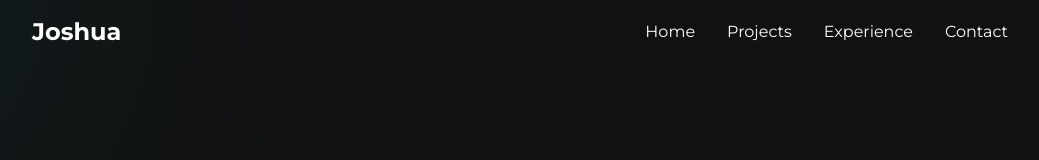
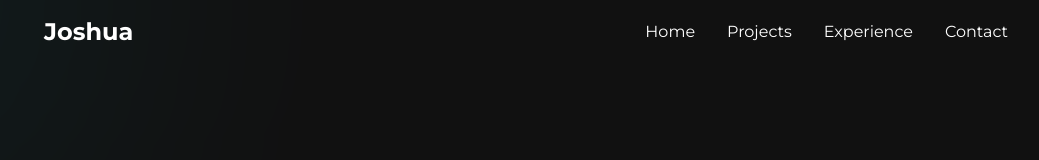
Before and after one commit to Jshgit-hub/Portfolio, a React (Vite) app: page / in a window 1280 px wide. Shown: the top 160 px of the page, without its empty margins (120-1159 px from the left). Built offline with nearby package versions, Linux system fonts and the light colour scheme.

Commit message:
FixlLogoMargin

```diff
--- a/src/components/Navbar.jsx
+++ b/src/components/Navbar.jsx
@@ -5,7 +5,7 @@
 
     return (
         <nav className="bg-brand font-montserrat text-white px-6 py-4 items-center flex justify-between relative">
-            <div className="text-2xl font-bold ">Joshua</div>
+            <div className="text-2xl font-bold mx-3 ">Joshua</div>
             <div className="hidden md:flex gap-8">
                 <a href="#home" className="hover:text-cyan-400 transition-colors">Home</a>
                 <a href="#projects" className="hover:text-cyan-400 transition-colors">Projects</a>
```
